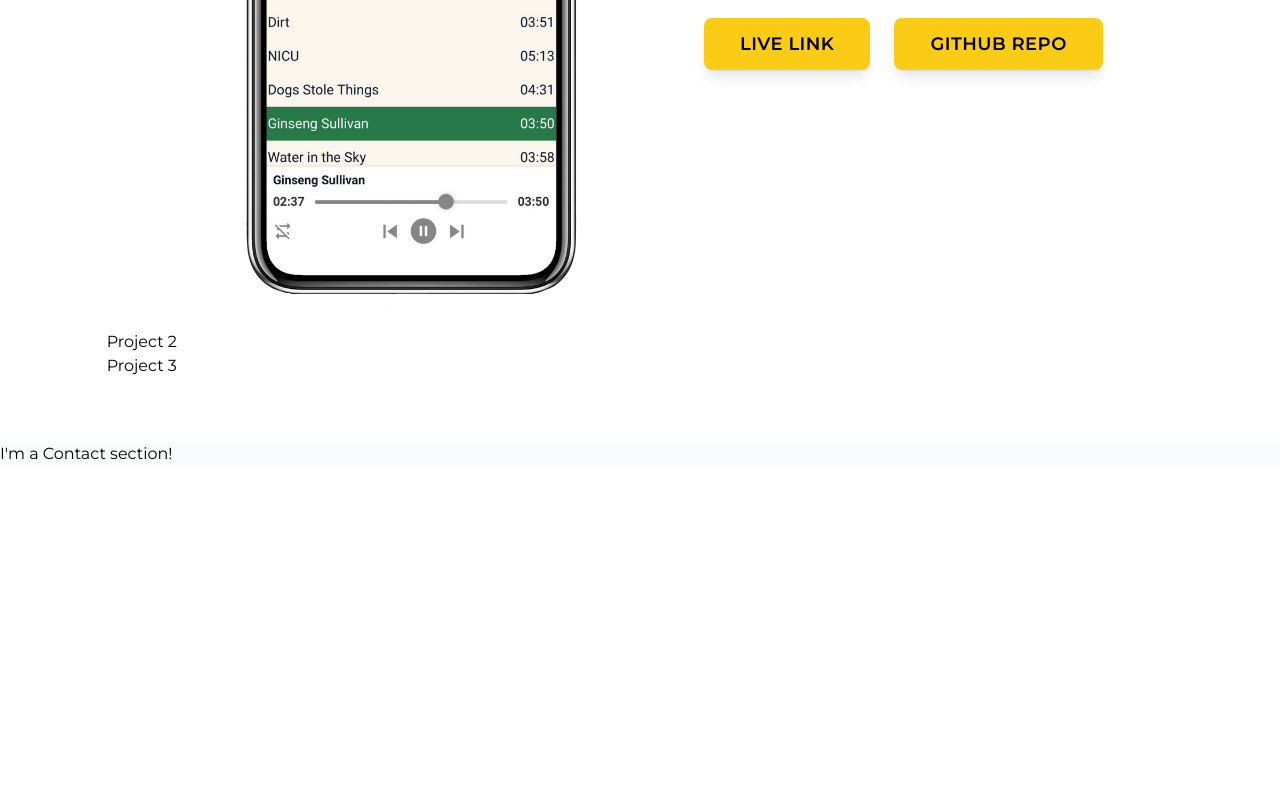
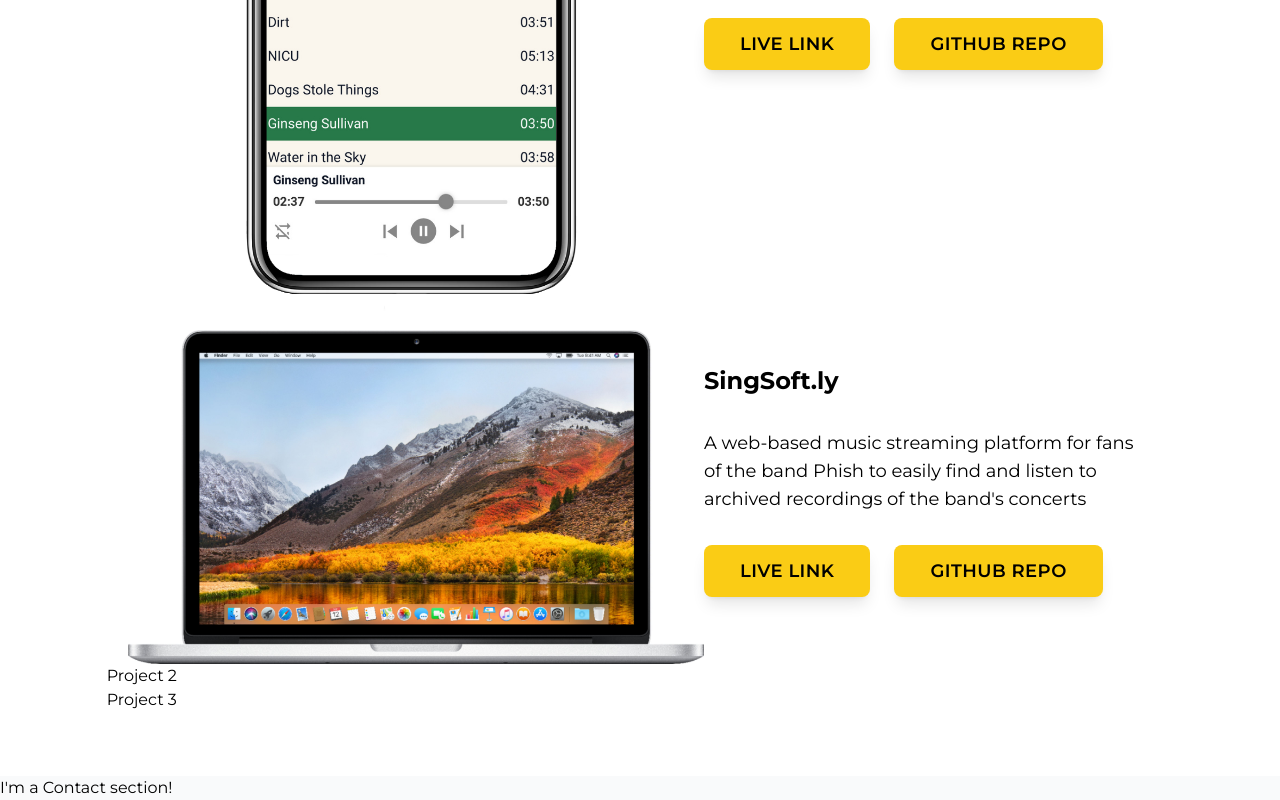
Before and after one commit to gabeyamartino/portfolio, a React (Vite) app: page / in a window 1280 px wide. Shown: the part 2306-3106 px from the top of the page. Before the commit the page ends 2772 px from the top, so only its background shows below. Built offline with nearby package versions, Linux system fonts and the light colour scheme.

Commit message:
Testing Projects component with img of macbook screen. Will refactor to make component reusable and map through array of projects

```diff
--- a/src/components/Projects.tsx
+++ b/src/components/Projects.tsx
@@ -1,4 +1,5 @@
 import singSoftly from "../assets/singSoftlyMockup.png";
+import macBook from "../assets/macbookScreen.jpeg";
 
 type SectionProps = {
   id: string;
@@ -50,6 +51,38 @@ const Projects: React.FC<SectionProps> = ({ id }) => {
               </div>
             </div>
           </div>
+          <div className="flex flex-col items-center justify-center lg:flex-row">
+            <div className="">
+              <img
+                className="h-auto w-xxl"
+                src={macBook}
+                alt="Screenshot of Sing Softly Application"
+              />
+            </div>
+            <div className="max-w-md sm:text-base sm:leading-relaxed xl:text-lg">
+              <h2 className="mb-8 text-2xl font-bold">SingSoft.ly</h2>
+              <p>
+                A web-based music streaming platform for fans of the band Phish
+                to easily find and listen to archived recordings of the band's
+                concerts
+              </p>
+              <div className="flex gap-6">
+                <a href="http://54.160.94.40:3000/" target="_blank">
+                  <button className="my-8 transform rounded-lg bg-yellow-400 px-9 py-3 font-semibold uppercase tracking-wide text-black shadow-lg transition duration-300 hover:translate-y-[-5px]">
+                    Live Link
+                  </button>
+                </a>
+                <a
+                  href="https://github.com/gabeyamartino/SingSoft.ly"
+                  target="_blank"
+                >
+                  <button className="my-8 transform rounded-lg bg-yellow-400 px-9 py-3 font-semibold uppercase tracking-wide text-black shadow-lg transition duration-300 hover:translate-y-[-5px]">
+                    GitHub Repo
+                  </button>
+                </a>
+              </div>
+            </div>
+          </div>
         </div>
         <div>Project 2</div>
         <div>Project 3</div>
```
Also changed, not shown: src/assets/macbookScreen.jpeg (added).
